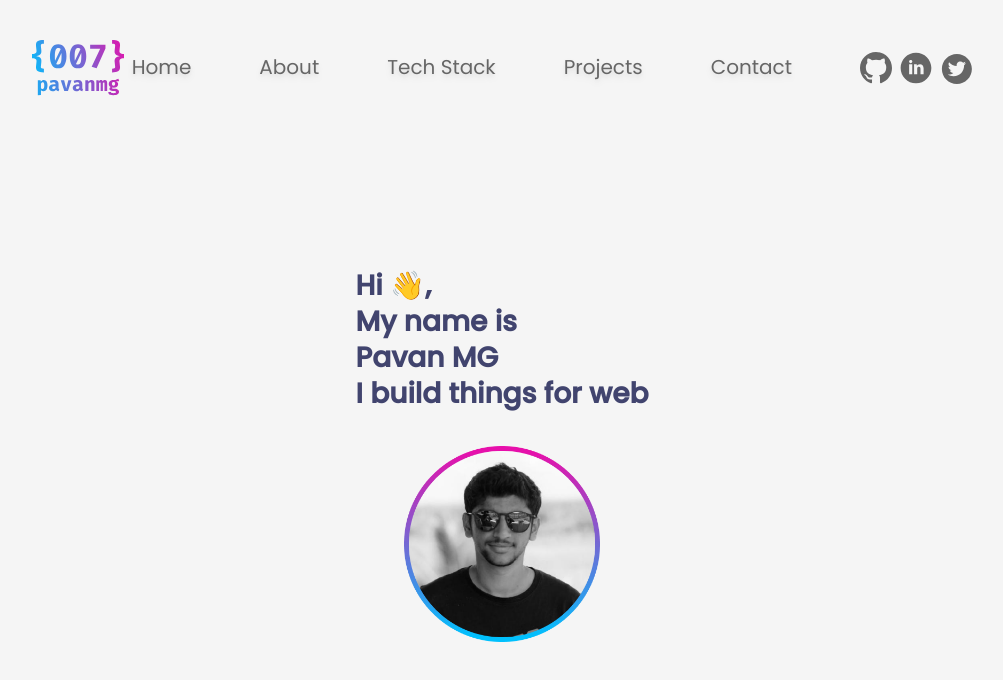
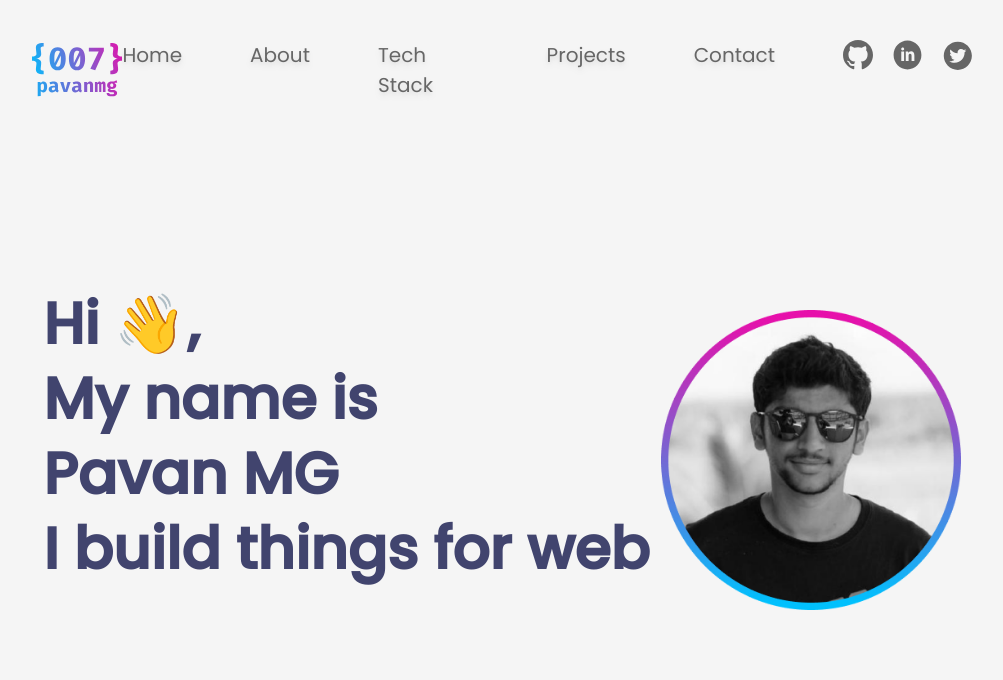
Before and after one commit to atakanteko/react-developer-portfolio, a React (Create React App) app: page / in a window 1280 px wide. Shown: the top 680 px of the page, without its empty margins (138-1141 px from the left). Built offline with nearby package versions, Linux system fonts and the light colour scheme.

Commit message:
[atakan] feat: responsive design for profile

```diff
--- a/src/components/Profile.js
+++ b/src/components/Profile.js
@@ -2,9 +2,9 @@ import React from 'react';
 import ProfilePhoto from '../assets/images/profile-photo.png';
 const Profile = () => {
     return (
-        <div className="flex flex-col items-center justify-center h-full">
-            <div className="text-left leading-8 mb-8">
-                <span className="text-[#41446e] text-[28px] font-extrabold">
+        <div className="flex flex-col items-center justify-center h-full xl:flex-row xl:justify-evenly lg:flex-row lg:justify-evenly">
+            <div className="text-left leading-8 mb-8 xl:leading-[60px] lg:leading-[50px]">
+                <span className="text-[#41446e] text-[28px] font-extrabold xl:text-[58px] lg:text-[48px]">
                     Hi <div className="inline-flex"><span className="animate-waving-hand">👋</span></div>, <br/>
                     My name is <br/>
                     Pavan MG<br/>
@@ -12,7 +12,7 @@ const Profile = () => {
                 </span>
             </div>
             <div>
-                <img src={ProfilePhoto} alt="profile" width={196} height={196}/>
+                <img src={ProfilePhoto} alt="profile" width={196} height={196} className="xl:w-[300px] lg:w-[240px]"/>
             </div>
         </div>
     );
--- a/src/components/partials/Navbar.js
+++ b/src/components/partials/Navbar.js
@@ -24,7 +24,7 @@ const Navbar = () => {
                 {
                     SocialLinks.map(({id,name,icon,url}) => {
                         return (
-                            <li key={id} className="mr-2 last:mr-0">
+                            <li key={id} className="mr-5 last:mr-0">
                                 <a href={url} target="_blank" rel="noopener noreferrer">
                                     <img src={icon} alt={name} width="24px" height="24px" className="xl:w-8"/>
                                 </a>
```
